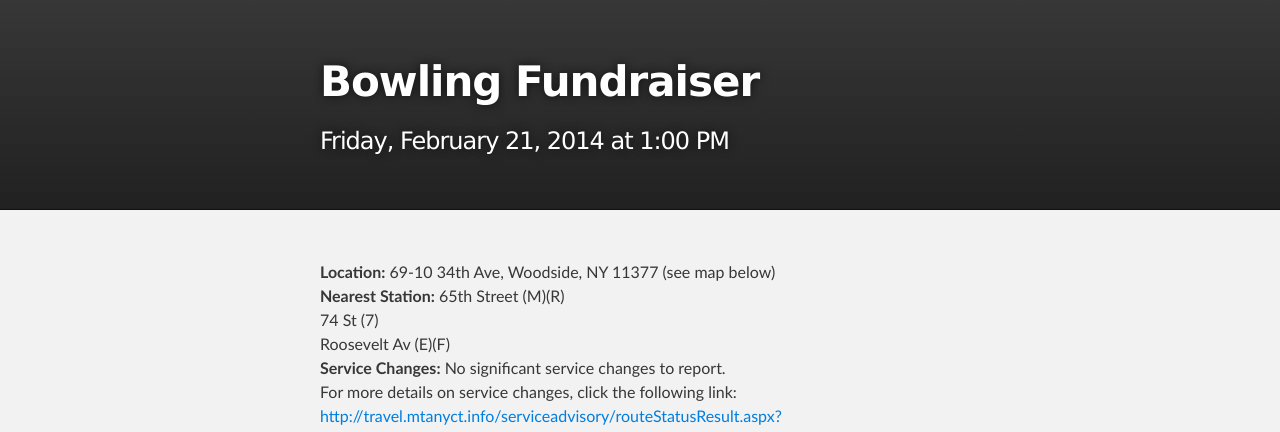
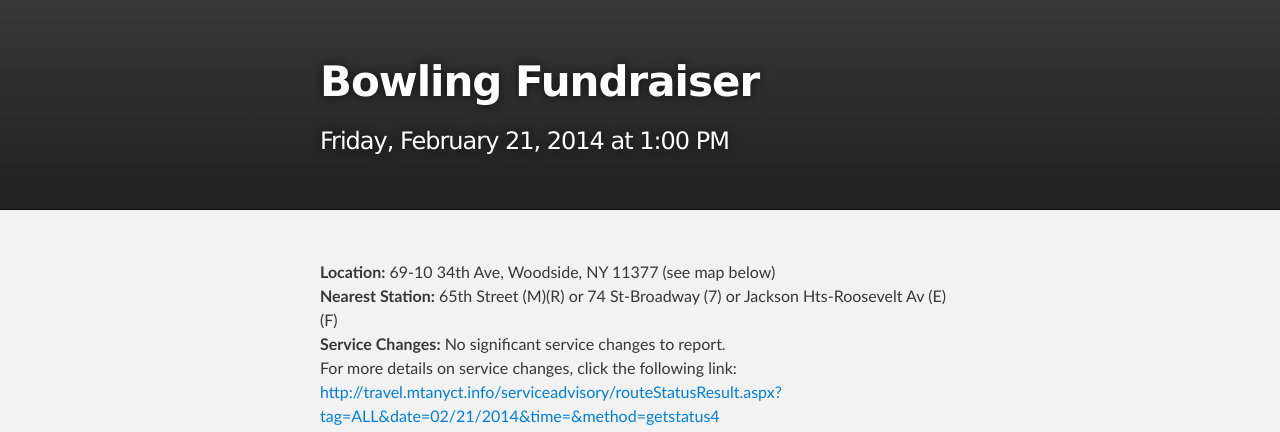
Before and after one commit to terrellthemtaguy/terrellthemtaguy.github.io, a Jekyll site: the page built from _posts/2014-02-21-Bowling_Fundraiser.html, in a window 1280 px wide. Shown: the top 432 px of the page. Built offline with Jekyll 4.4.1, drawn with Linux system fonts in a browser that asks for light colours.

Commit message:
Update 2014-02-21-Bowling_Fundraiser.html

```diff
--- a/_posts/2014-02-21-Bowling_Fundraiser.html
+++ b/_posts/2014-02-21-Bowling_Fundraiser.html
@@ -3,7 +3,7 @@ layout: direction
 title: Bowling Fundraiser
 time: Friday, February 21, 2014 at 1:00 PM
 location: 69-10 34th Ave, Woodside, NY 11377 (see map below)
-nearest-station: 65th Street (M)(R) <br> 74 St (7) <br> Roosevelt Av (E)(F)
+nearest-station: 65th Street (M)(R) <emp>or</emp> 74 St-Broadway (7) <emp>or</emp> Jackson Hts-Roosevelt Av (E)(F)
 changes-brief: No significant service changes to report.
 changes-ext: <a href="http://travel.mtanyct.info/serviceadvisory/routeStatusResult.aspx?tag=ALL&date=02/21/2014&time=&method=getstatus4">http://travel.mtanyct.info/serviceadvisory/routeStatusResult.aspx?tag=ALL&date=02/21/2014&time=&method=getstatus4</a>
 ---
```
